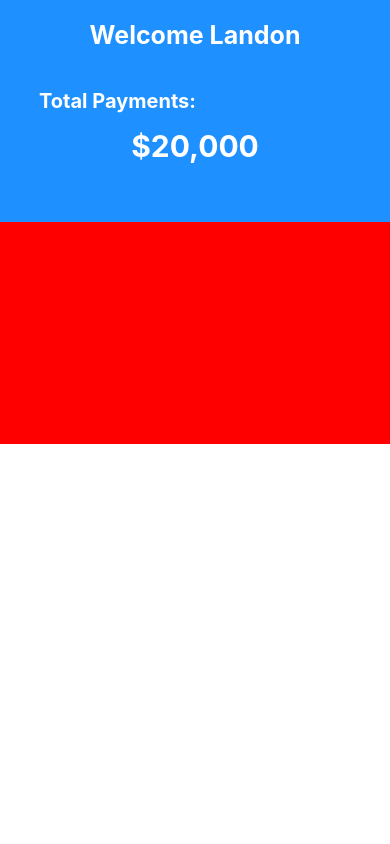
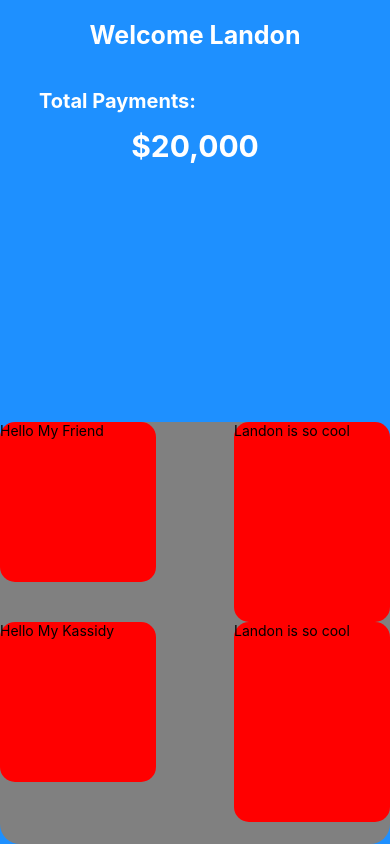
Before and after one commit to landoncuff/FinanceApp, a React Native app in the folder MyFinanceApp/: screen / in a window 390 px wide. Built offline with nearby package versions, Linux system fonts and the light colour scheme.

Commit message:
main screen

```diff
--- a/MyFinanceApp/App.tsx
+++ b/MyFinanceApp/App.tsx
@@ -3,7 +3,7 @@ import { StyleSheet, Text, View , SafeAreaView, ScrollView} from 'react-native';
 
 export default function App() {
   return (
-    <ScrollView>
+    <ScrollView style={{backgroundColor: 'dodgerblue'}}>
     <SafeAreaView style={styles.container}>
           <View style={styles.homeHeaderView}>
             <Text style={styles.welcomeText}>Welcome Landon</Text>
@@ -18,6 +18,22 @@ export default function App() {
           <View style={{margin: 20}}></View>
     </SafeAreaView>
     <SafeAreaView style={styles.containerCard}>
+    <View style={styles.cardTopMainView}>
+      <View style={styles.leftCard}>
+        <Text>Hello My Friend</Text>
+      </View>
+      <View style={styles.rightCard}>
+          <Text>Landon is so cool</Text>
+      </View>
+    </View>
+    <View style={styles.cardBottomMainView}>
+      <View style={styles.leftCard}>
+        <Text>Hello My Kassidy</Text>
+      </View>
+      <View style={styles.rightCard}>
+          <Text>Landon is so cool</Text>
+      </View>
+    </View>
     </SafeAreaView>
     </ScrollView>
   );
@@ -26,12 +42,10 @@ export default function App() {
 const styles = StyleSheet.create({
   container: {
     flex: 1,
-    backgroundColor: 'dodgerblue',
-    flexDirection: 'column'
+    // backgroundColor: 'dodgerblue',
+    flexDirection: 'column',
   },
   homeHeaderView: {
-    // color: 'red',
-    // flex: 1,
     marginTop: '5%'
   },
   welcomeText: {
@@ -59,9 +73,42 @@ const styles = StyleSheet.create({
     fontSize: 30
   },
   containerCard: {
-    backgroundColor:'red',
+    backgroundColor:'grey',
     flex: 1,
     flexDirection: 'column',
-    height: '100%',
-  }
+    borderRadius: 20,
+    height: '100%'
+  },
+  cardTopMainView: {
+    flexDirection: 'row',
+    justifyContent: "space-between"
+  },
+  leftCard: {
+    // marginTop: 30,
+    // marginBottom:30,
+    // marginRight: 20,
+    // marginLeft: 20,
+    height: '80%',
+    width: '40%',
+    backgroundColor: 'red',
+    // padding: 35,
+    borderRadius: 15
+  },
+  rightCard: {
+    // marginTop: 30,
+    // marginBottom:30,
+    backgroundColor: 'red',
+    // padding: 35,
+    // paddingBottom: 40,
+    // marginRight: 20,
+    borderRadius: 15,
+    height: '200px',
+    width: '40%',
+  },
+  cardBottomMainView: {
+    flexDirection: 'row',
+    justifyContent: "space-between"
+    // alignItems: 'baseline'
+  },
+
 });
```
